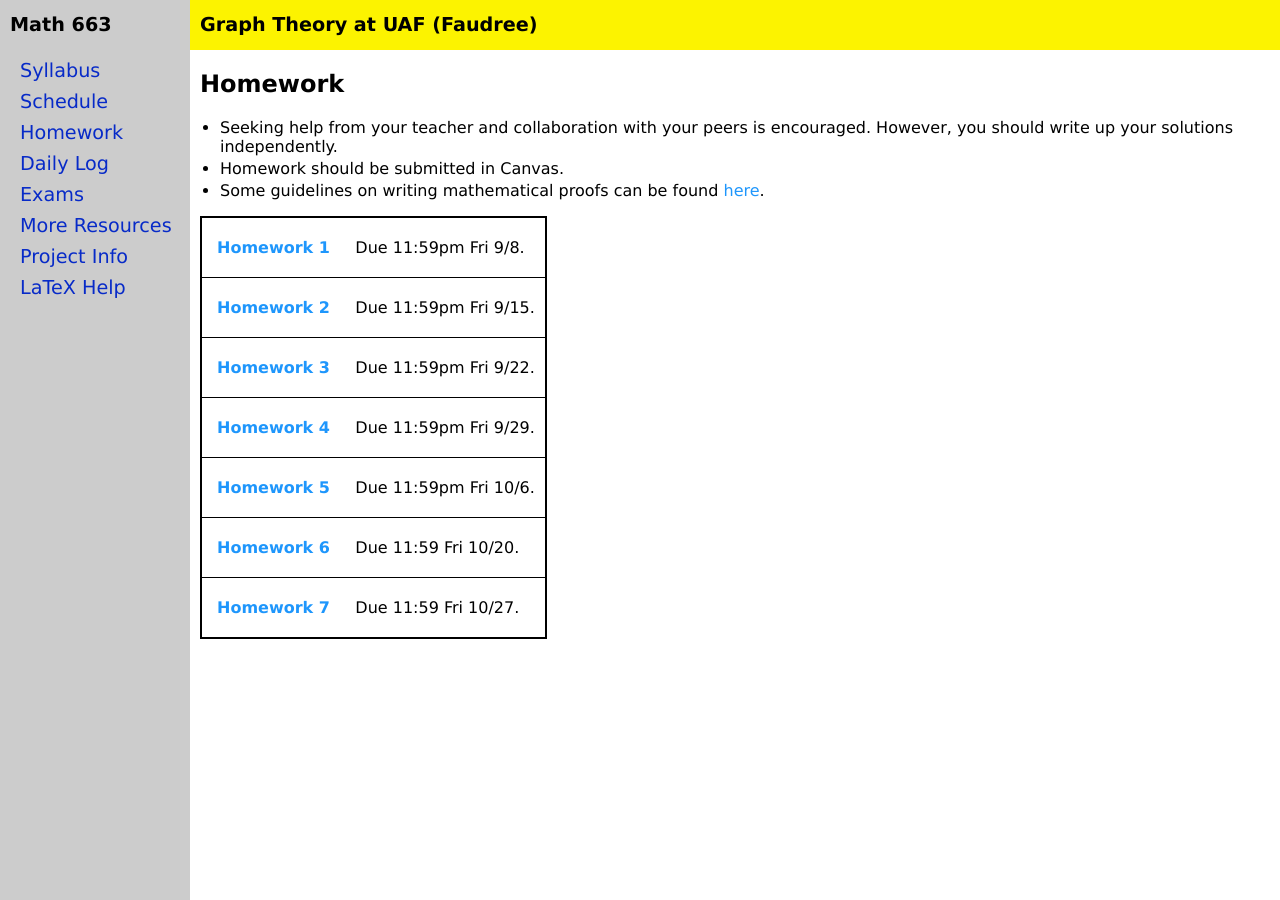
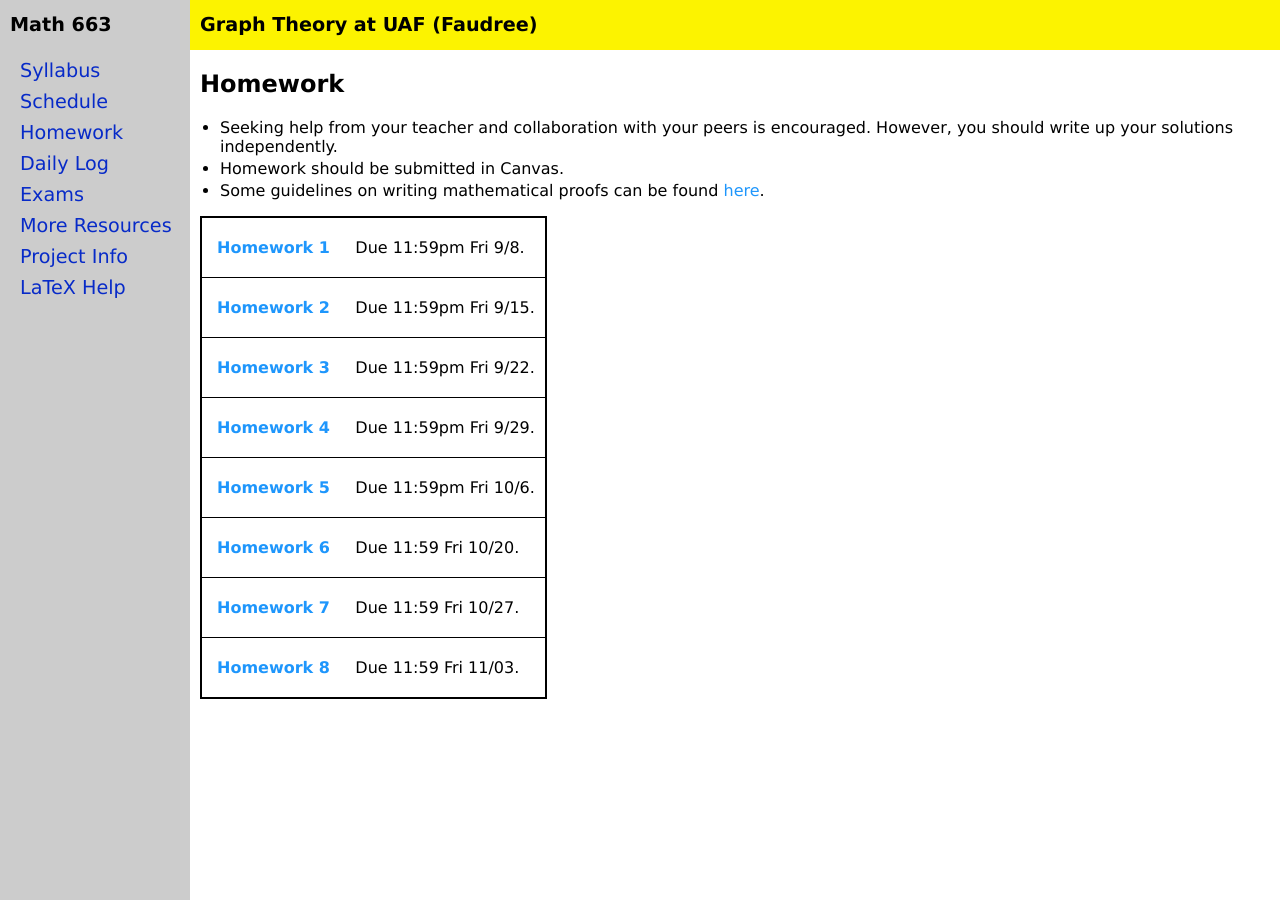
Before and after one commit to jrfaudree/GradGT, a Jekyll site: the page built from homework.md, in a window 1280 px wide. Built offline with Jekyll 4.4.1, drawn with Linux system fonts in a browser that asks for light colours.

Commit message:
Update homework.yml

```diff
--- a/_data/homework.yml
+++ b/_data/homework.yml
@@ -22,3 +22,6 @@ homework:
 - name: Homework 7
   due: 11:59 Fri 10/27
   url: M663f23_hw7.pdf
+- name: Homework 8
+  due: 11:59 Fri 11/03
+  url: M663f23_hw8.pdf
```
